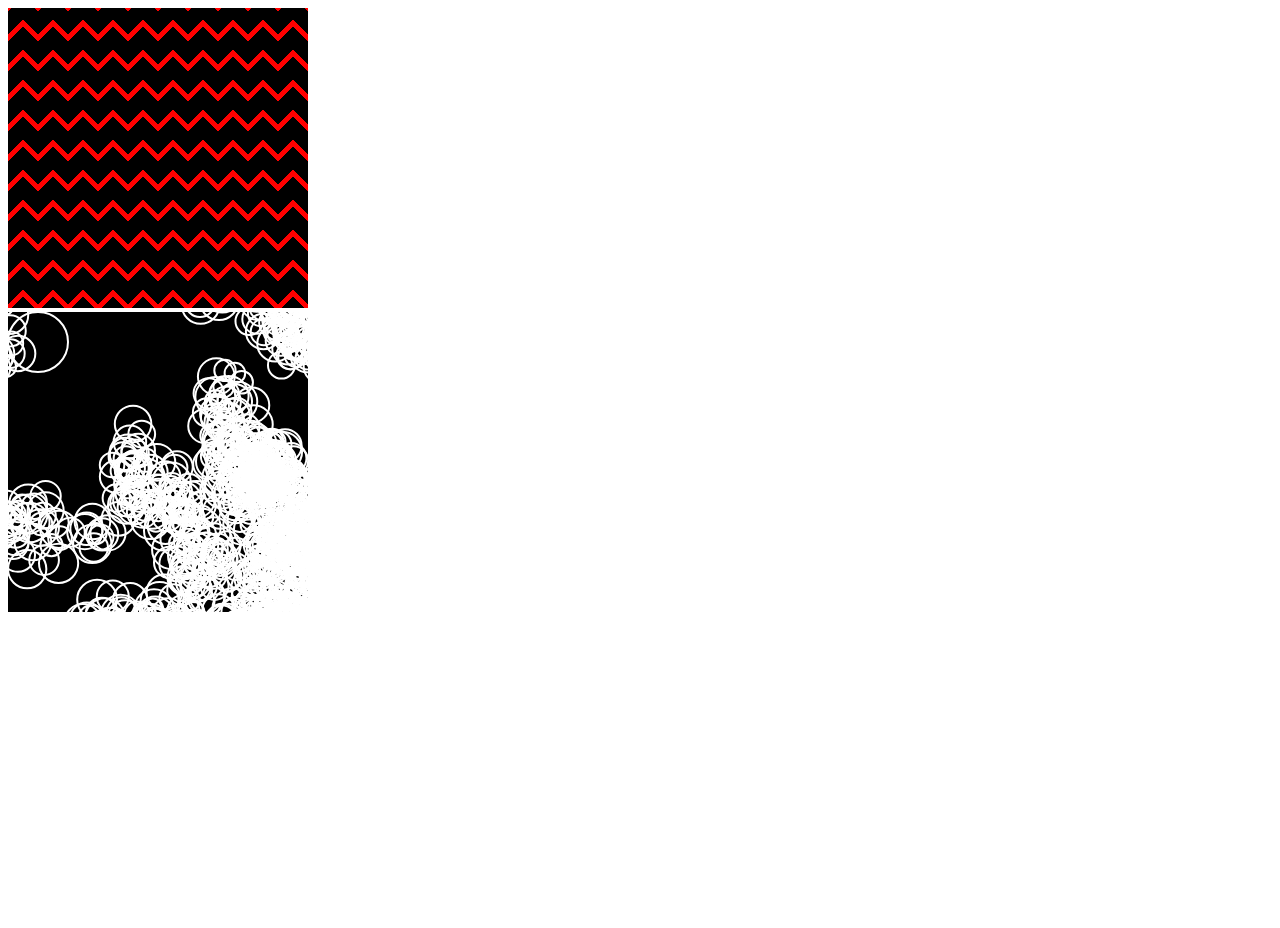
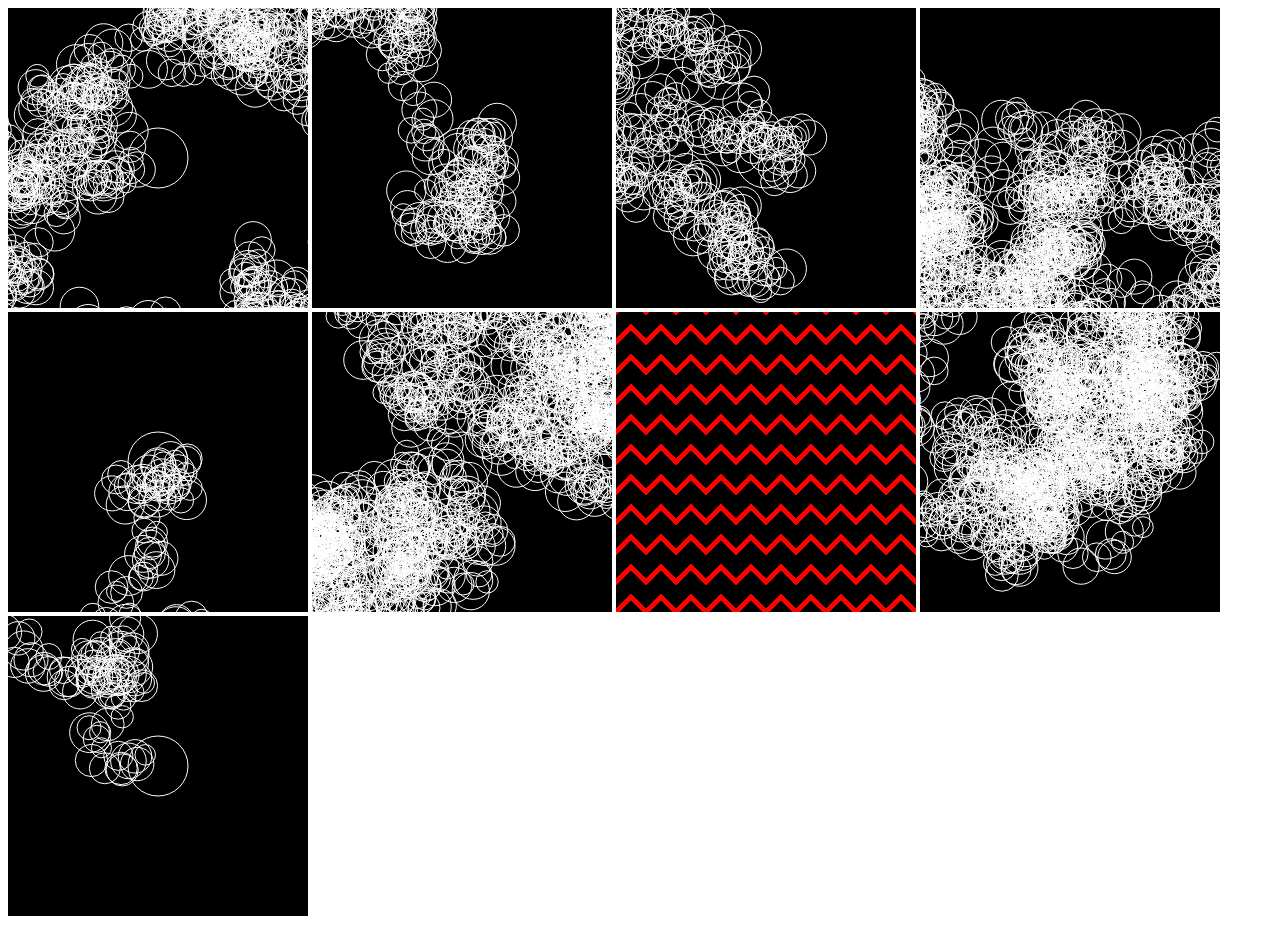
Before and after one commit to internet-research-labs/canvas-whatever, a plain HTML site: page index.html in a window 1280 px wide. Before the commit the page ends 800 px from the top, so only its background shows below. Drawn offline with Linux system fonts and the light colour scheme.

Commit message:
:fish_cake:

```diff
--- a/index.html
+++ b/index.html
@@ -9,8 +9,17 @@
     </style>
   </head>
   <body>
-    <div><canvas width=300 height=300 id="ok"></canvas></div>
-    <div><canvas width=300 height=300 id="ok-2"></canvas></div>
+    <div>
+      <canvas width=300 height=300 id="circles-1"></canvas>
+      <canvas width=300 height=300 id="circles-2"></canvas>
+      <canvas width=300 height=300 id="circles-3"></canvas>
+      <canvas width=300 height=300 id="circles-4"></canvas>
+      <canvas width=300 height=300 id="circles-5"></canvas>
+      <canvas width=300 height=300 id="circles-6"></canvas>
+      <canvas width=300 height=300 id="ok"></canvas>
+      <canvas width=300 height=300 id="circles-7"></canvas>
+      <canvas width=300 height=300 id="circles-8"></canvas>
+    </div>
     <script src="index.js"></script>
     <script src="overlaps.js"></script>
   </body>
--- a/overlaps.js
+++ b/overlaps.js
@@ -15,17 +15,18 @@ Lap.prototype.randomEdge = function () {
 Lap.prototype.draw = function (ctx) {
   ctx.beginPath();
   ctx.strokeStyle = 'white';
-  ctx.lineWidth = "2";
+  ctx.lineWidth = "1";
   ctx.arc(this.x, this.y, this.rad, 0, 2*Math.PI);
   ctx.stroke();
 }
 
-function App2() {
+function App2(id) {
+  this.id = id;
 }
 
 App2.prototype.addOverlap = function () {
   if (!this.overlaps) {
-    this.overlaps = [new Lap(30, 30, 30)];
+    this.overlaps = [new Lap(150, 150, 30)];
     return;
   }
 
@@ -36,7 +37,6 @@ App2.prototype.addOverlap = function () {
 };
 
 App2.prototype.setup = function () {
-  this.id = 'ok-2';
   this.el = document.getElementById(this.id);
   this.width = this.el.width;
   this.height = this.el.height;
@@ -64,15 +64,20 @@ App2.prototype.clear = function () {
   ctx.fillRect(0, 0, this.width, this.height);
 };
 
+function makeAndRender(id) {
+  var a = new App2(id);
+  a.setup();
+  a.update();
+  a.draw();
+}
+
 ~function () {
-  var app = new App2();
-
-  console.log('APP: setup');
-  app.setup();
-
-  console.log('APP: update');
-  app.update();
-
-  console.log('APP: draw');
-  app.draw();
+  makeAndRender('circles-1');
+  makeAndRender('circles-2');
+  makeAndRender('circles-3');
+  makeAndRender('circles-4');
+  makeAndRender('circles-5');
+  makeAndRender('circles-6');
+  makeAndRender('circles-7');
+  makeAndRender('circles-8');
 }();
```
